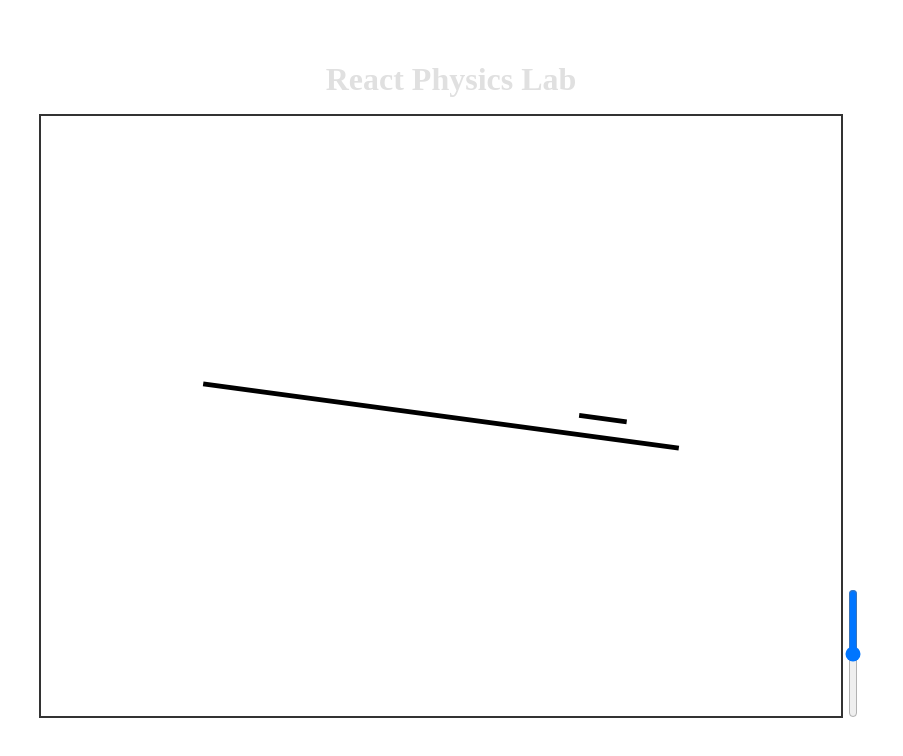
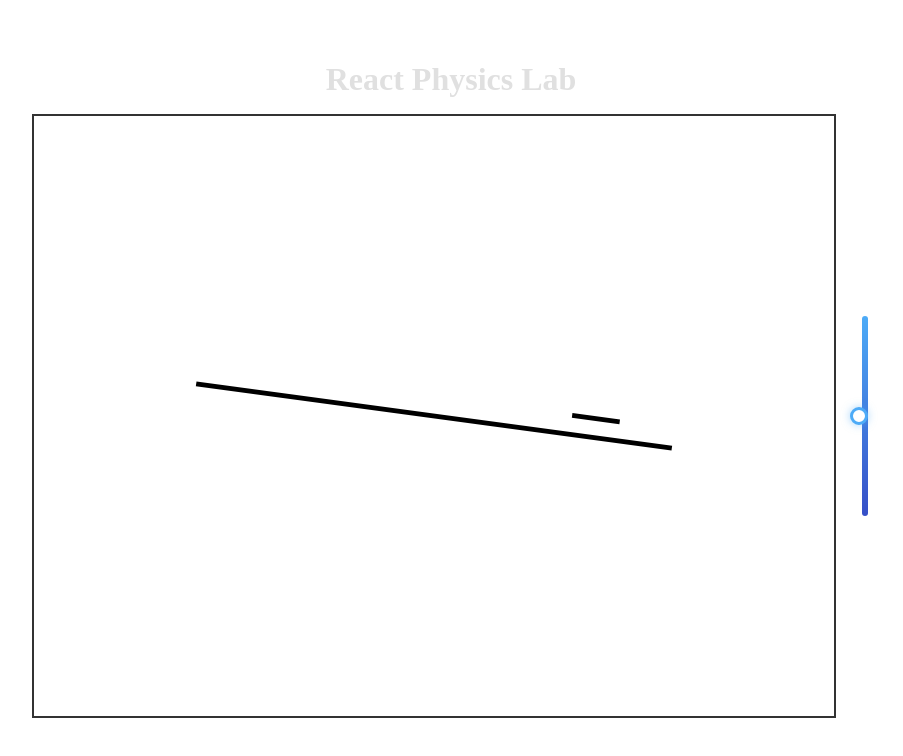
Before and after one commit to ponzu-4C9/react-physics-lab, a React (Vite) app: page / in a window 1280 px wide. Shown: the top 756 px of the page, without its empty margins (189-1092 px from the left). Built offline with nearby package versions, Linux system fonts and the light colour scheme.

Commit message:
feat: Implement initial aircraft pitch dynamics simulation with canvas rendering and interactive elevator control.

```diff
--- a/src/App.css
+++ b/src/App.css
@@ -14,6 +14,65 @@ canvas {
   border: 2px solid #333;
 }
 
-.soujyukan{
+.mainPanel {
+  display: flex;
+  align-items: center;
+  gap: 1.5rem;
+}
+
+.soujyukan {
   writing-mode: vertical-rl;
+  direction: rtl;
+  height: 200px;
+  -webkit-appearance: none;
+  appearance: none;
+  background: transparent;
+  cursor: pointer;
 }
+
+/* トラック（溝） */
+.soujyukan::-webkit-slider-runnable-track {
+  width: 6px;
+  background: linear-gradient(to bottom, #4dabf7, #364fc7);
+  border-radius: 3px;
+}
+
+.soujyukan::-moz-range-track {
+  width: 6px;
+  background: linear-gradient(to bottom, #4dabf7, #364fc7);
+  border-radius: 3px;
+}
+
+/* つまみ */
+.soujyukan::-webkit-slider-thumb {
+  -webkit-appearance: none;
+  width: 18px;
+  height: 18px;
+  margin-left: -6px;
+  background: #fff;
+  border: 3px solid #4dabf7;
+  border-radius: 50%;
+  box-shadow: 0 0 8px rgba(77, 171, 247, 0.5);
+  transition: box-shadow 0.2s, transform 0.2s;
+}
+
+.soujyukan::-moz-range-thumb {
+  width: 18px;
+  height: 18px;
+  background: #fff;
+  border: 3px solid #4dabf7;
+  border-radius: 50%;
+  box-shadow: 0 0 8px rgba(77, 171, 247, 0.5);
+  transition: box-shadow 0.2s, transform 0.2s;
+}
+
+/* ホバー時 */
+.soujyukan::-webkit-slider-thumb:hover {
+  box-shadow: 0 0 14px rgba(77, 171, 247, 0.8);
+  transform: scale(1.2);
+}
+
+.soujyukan::-moz-range-thumb:hover {
+  box-shadow: 0 0 14px rgba(77, 171, 247, 0.8);
+  transform: scale(1.2);
+}
--- a/src/App.tsx
+++ b/src/App.tsx
@@ -1,4 +1,4 @@
-import { useRef, useEffect, useState } from 'react'
+import { useRef, useEffect} from 'react'
 import './App.css'
 
 export default function App() {
```
